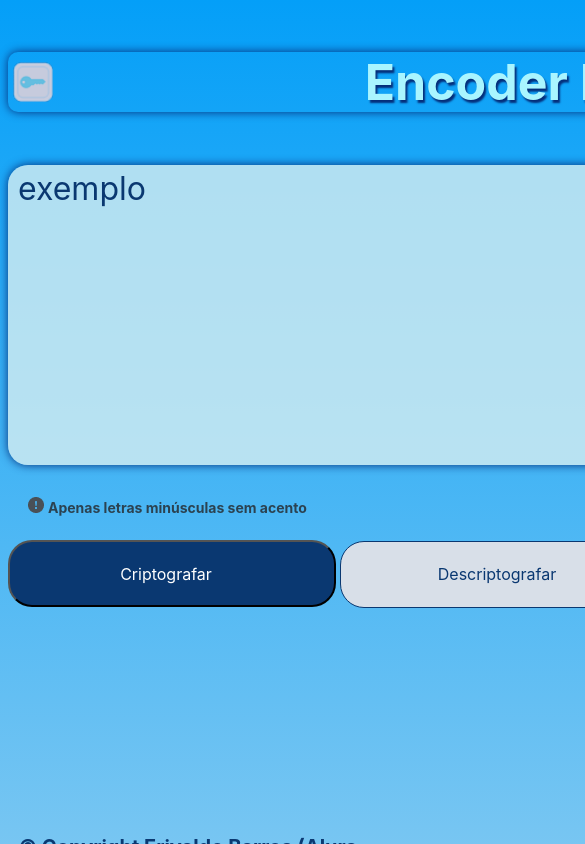
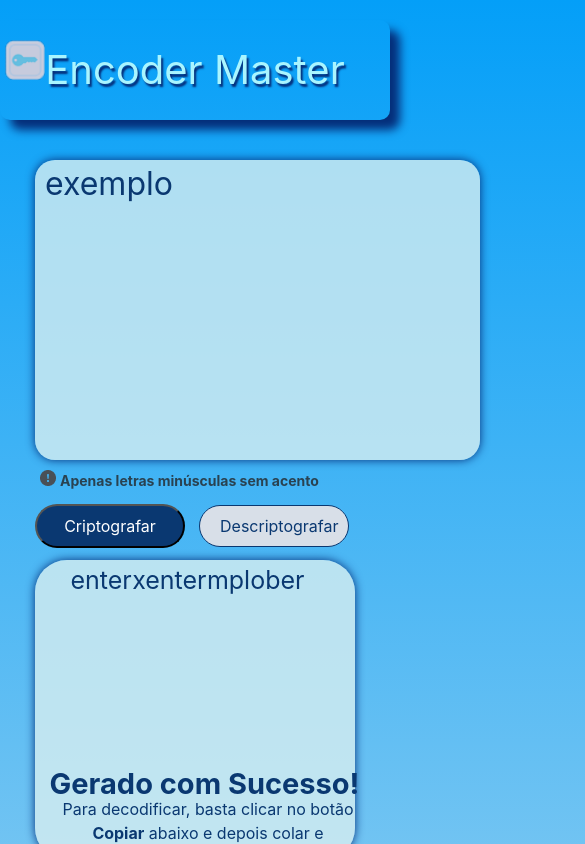
Before and after one commit to xpegoux/challenge-one-alura-encode, a plain HTML site: page index.html in a window 390 px wide. Both pictures are taken after a click on the button "Criptografar". Shown: the top 844 px of the page, 585 px wide, since content can reach past the window. Drawn offline with Linux system fonts and the light colour scheme.

Commit message:
mudança de layout

```diff
--- /dev/null
+++ b/css/reset.css
@@ -0,0 +1,48 @@
+/* http://meyerweb.com/eric/tools/css/reset/
+   v2.0 | 20110126
+   License: none (public domain)
+*/
+
+html, body, div, span, applet, object, iframe,
+h1, h2, h3, h4, h5, h6, p, blockquote, pre,
+a, abbr, acronym, address, big, cite, code,
+del, dfn, em, img, ins, kbd, q, s, samp,
+small, strike, strong, sub, sup, tt, var,
+b, u, i, center,
+dl, dt, dd, ol, ul, li,
+fieldset, form, label, legend,
+table, caption, tbody, tfoot, thead, tr, th, td,
+article, aside, canvas, details, embed,
+figure, figcaption, footer, header, hgroup,
+menu, nav, output, ruby, section, summary,
+time, mark, audio, video {
+	margin: 0;
+	padding: 0;
+	border: 0;
+	font-size: 100%;
+	font: inherit;
+	vertical-align: baseline;
+}
+/* HTML5 display-role reset for older browsers */
+article, aside, details, figcaption, figure,
+footer, header, hgroup, menu, nav, section {
+	display: block;
+}
+body {
+	line-height: 1;
+}
+ol, ul {
+	list-style: none;
+}
+blockquote, q {
+	quotes: none;
+}
+blockquote:before, blockquote:after,
+q:before, q:after {
+	content: '';
+	content: none;
+}
+table {
+	border-collapse: collapse;
+	border-spacing: 0;
+}
--- a/style.css
+++ b/css/style.css
@@ -4,12 +4,16 @@ body {
 
 /* HEADER */
 header {
-    padding: 10px 0;
+    padding: 30px 0;
+    margin: 20px 0;
+    box-shadow: 10px 10px 10px rgb(5, 46, 122);
+
+    border-radius: 10px;
 }
 
 .box {
     position: relative;
-    width: 1100px;
+    width: 940px;
     margin: 0 auto;
 }
 
@@ -23,40 +27,37 @@ header {
     font-size: 50px;
     color: #a9f5ff;
 
-    box-shadow: 0 0 10px rgb(5, 46, 122);
-    text-shadow: rgb(5, 46, 122) 2px 3px 2px;
-
-    border-radius: 10px;
+    text-shadow: 2px 3px 2px rgb(5, 46, 122);
 }
 
 /* LOGO key */
 .logo {
     position: absolute;
     bottom: 5px;
-    max-width: 100%;
 }
 
 /* MAIN CONFIGS */
-
 main {
-    width: 1100px;
-    height: 620px;
+    width: 940px;
     margin: 0 auto;
     padding: 10px 0;
 }
 
 /* DIGITE SEU TEXTO */
 .digite-texto {
-    position: absolute;
-    width: 640px;
+    display: inline-block;
+    width: 45%;
     height: 300px;
     padding: 0 10px;
+    margin: 0 30px;
 
     font-family: 'Inter';
     font-style: normal;
     font-weight: 400;
     font-size: 32px;
     line-height: 150%;
+
+    vertical-align: top;
 
     color: #0A3871;
     background-color: #d8eff1c9;
@@ -71,86 +72,68 @@ main {
 
 ::placeholder { /* Chrome, Firefox, Opera, Safari 10.1+ */
     color: #0A3871;
-  }
+}
+.digite-texto:hover {
+    box-shadow: 0 0 10px rgb(4, 255, 222);
+}
 
 /* RECTANGLE MODEL */
 .rectangle {
-    position: relative;
-    width: 400px;
-    height: 460px;
-    left: 690px;
-    bottom: 10px;
-    max-width: 100%;
+    display: inline-block;
+    width: 45%;
+    height: 300px;
 
     background: #d8eff1c9;
 
     box-shadow: 0 0 10px rgb(5, 46, 122);
-
     border-radius: 32px;
 }
-
+.rectangle:hover {
+    box-shadow: 0 0 10px rgb(4, 255, 222);
+}
 
 /*text: resultado aparecerá aqui*/
 .semResultado {
+    margin: 20px 0;
+    padding: 20px 0;
+    position: absolute;
     display: inline-block;
+    text-align: center;
+
+    left: 740px;
 }
 
 /* logo pre resultado */
 .cadeado {
-    position: absolute;
-    width: 290px;
-    height: 240px;
-    left: 870px;
-    bottom: 225px;
-    max-width: 100%;
+    position: relative;
+    width: 200px;
+    height: 150px;
 }
 
-/*Nenhuma mensagem encontrada*/
+/*O Resultado Aparecerá Aqui!*/
 .notfound {
-    position: absolute;
-    width: 336px;
-    height: 30px;
-    left: 845px;
-    bottom: 150px;
-
+    position: relative;
     font-family: 'Inter';
     font-style: normal;
     font-weight: 700;
     font-size: 29px;
     line-height: 120%;
-
-    text-align: center;
-    color: #0A3871;
-}
-
-/* Digite um texto que você deseja criptografar ou descriptografar. */
-.texto-example {
-    position: absolute;
-    width: 336px;
-    height: 30px;
-    left: 845px;
-    bottom: 80px;
-
-    font-family: 'Inter';
-    font-style: normal;
-    font-weight: 400;
-    font-size: 16px;
-    line-height: 150%;
-
-    text-align: center;
+    margin: 20px 0;
     color: #0A3871;
 }
 
 .comResultado {
     display: none;
+    position: absolute;
+
+    text-align: center;
+    left: 760px;
 }
 /* resultado codificado */
 .texto-codificado {
-    position: absolute;
+    position: relative;
     width: 330px;
     height: 250px;
-    left: 850px;
-    bottom: 210px;
 
     font-family: 'Inter';
     font-style: normal;
@@ -167,12 +150,10 @@ main {
 
 /* Condificado/decodificado com sucesso */
 .sucess-encode {
-    display: inline-block;
-    position: absolute;
+    position: relative;
     width: 336px;
     height: 30px;
-    left: 840px;
-    bottom: 155px;
+    bottom: 50px;
 
     font-family: 'Inter';
     font-style: normal;
@@ -186,11 +167,11 @@ main {
 
 /* infos: para codificar, basta clicar em copiar... */
 .texto-decode {
-    position: absolute;
+    position: relative;
     width: 336px;
     height: 30px;
-    left: 840px;
-    bottom: 125px;
+    bottom: 50px;
+    margin: 10px 0;
 
     font-family: 'Inter';
     font-style: normal;
@@ -198,19 +179,18 @@ main {
     font-size: 16px;
     line-height: 150%;
 
-    text-align: center;
     color: #0A3871;
+}
+
+.texto-decode strong {
+    font-weight: bold;
 }
 
 /* Letras Minusculas DIV CONFIGS*/
 .letras-minusculas {
+    display: block;
     align-items: center;
-    padding: 0px;
-    gap: 8px;
-
-    position: relative;
-    left: 20px;
-    bottom: 150px;
+    margin: 5px 40px;
 }
 
 /* Texto - Apenas letras minúsculas e sem acento. */
@@ -231,21 +211,16 @@ main {
 }
 
 /* BOTÕES */
-
 .botoes {
-    padding: 0px;
-
-    position: relative;
-    left: 0px;
-    bottom: 133px;
+    display: inline-block;
+    margin: 10px 30px;
 }
 
 /*Criptografar Configs (button and text) */
 .button-criptografar {
-    padding: 16px;
-
-    width: 328px;
-    height: 67px;
+    padding: 20px;
+    width: 200px;
+    height: 10px;
 
     background: #0A3871;
     border-radius: 24px;
@@ -260,8 +235,7 @@ main {
 }
 
 .text-criptografar {
-    width: 280px;
-    height: 19px;
+    position: relative;
 
     font-family: 'Inter';
     font-style: normal;
@@ -275,10 +249,9 @@ main {
 
 /*Descriptografar Configs (button and text) */
 .button-descriptografar {
-    padding: 16px;
-
-    width: 328px;
-    height: 67px;
+    padding: 20px;
+    width: 200px;
+    height: 10px;
 
     background: #D8DFE8;
 
@@ -295,8 +268,7 @@ main {
 }
 
 .text-descriptografar {
-    width: 280px;
-    height: 19px;
+    position: relative;
 
     font-family: 'Inter';
     font-style: normal;
@@ -311,16 +283,13 @@ main {
 /*Copy Configs (button and text) */
 .buttonCopy {
     display: none;
-    position: relative;
-    left: 735px;
-    bottom: 200px;
+    margin: 10px 135px;
 }
 
 .button-copy {
-    padding: 16px;
-    gap: 8px;
-    width: 315px;
-    height: 67px;
+    padding: 20px;
+    width: 200px;
+    height: 10px;
 
     background: #D8DFE8;
 
@@ -337,8 +306,7 @@ main {
 }
 
 .text-copy {
-    width: 280px;
-    height: 19px;
+    position: relative;
 
     font-family: 'Inter';
     font-style: normal;
@@ -385,3 +353,71 @@ footer {
 
     color: #0A3871;
 }
+
+@media screen and (max-width: 414px) {
+    header, .box, .titulo-principal, main, .digite-texto, .rectangle, .letras-minusculas, .botoes, .buttonCopy, footer {
+        width: auto;
+    }
+
+    .titulo-principal {
+        font-size: 2.5em;
+    }
+
+    .digite-texto, .rectangle {
+        margin: 10px 35px;
+        position: relative;
+        display: block;
+    }
+
+    .rectangle {
+        top: 90px;
+    }
+
+    .semResultado {
+        position: absolute;;
+    }
+
+    .cadeado {
+        position: relative;
+        right: 42em;
+    }
+
+    .notfound {
+        font-size: 20px;
+        position: relative;
+        right: 33.5em;
+    }
+
+    .texto-codificado {
+        position: relative;
+        right: 29.5em;
+        margin: 0 10px;
+    }
+
+    .sucess-encode {
+        position: relative;
+        right: 26.5em;
+        margin: 0 10px;
+    }
+
+    .texto-decode {
+        position: relative;
+        right: 47.5em;
+        margin: 0 5px;
+    }
+
+    .botoes, .letras-minusculas {
+        position: relative;
+        bottom: 310px;
+    }
+
+    .button-copy, .button-criptografar, .button-descriptografar {
+        width: 150px;
+        margin: 0 5px;
+    }
+
+    .footer {
+        position: relative;
+    }
+
+}
--- a/index.html
+++ b/index.html
@@ -2,10 +2,13 @@
 <html lang="pt-br">
 <head>
     <meta charset="UTF-8">
-    <meta name="viewport" content="width=device-width">
+    <meta name="viewport" content="width=device-width, initial-scale=1.0">
+    <link rel="shortcut icon" href="img/key.png" type="image/x-icon">
     <title>Decodificador de Textos</title>
-    <link rel="stylesheet" href="style.css">
-    <script defer src="script.js"></script> <!-- defer: carrega depois do HTML-->
+
+    <link rel="stylesheet" href="./css/reset.css">
+    <link rel="stylesheet" href="./css/style.css">
+    <script defer src="./js/script.js"></script> <!-- defer: carrega depois do HTML-->
 </head>
 <body>
     <header>
@@ -15,17 +18,13 @@
         </div>
     </header>
     <main>
-        <textarea class="digite-texto" placeholder="Digite seu texto aqui" id="digiteTexto"></textarea>
+        <textarea type="text" class="digite-texto" placeholder="Digite seu texto aqui" id="digiteTexto"></textarea>
 
-        <div class="rectangle 1"></div>
+        <section class="rectangle">
             <div class="semResultado">
                 <img src="img/cadeado.png" class="cadeado">
                 <p class="notfound">O Resultado Aparecerá Aqui!</p>
-            <p class="texto-example">
-                Digite um texto que você deseja criptografar ou descriptografar.
-            </p>
             </div>
-
             <div class="comResultado">
                 <textarea class="texto-codificado" id="textoCodificado" readonly></textarea>
                 <p class="sucess-encode">Gerado com Sucesso!</p>
@@ -33,13 +32,13 @@
                     Para decodificar, basta clicar no botão <strong>Copiar</strong> abaixo e depois colar e descriptografar.
                 </p>
             </div>
-
+        </section>
         <div class="letras-minusculas">
             <img src="img/bi_exclamation-circle-fill.png" class="exclamation">
             <p class="letrasMinusculas">Apenas letras minúsculas sem acento</p>
         </div>
 
-        <div class="botoes">
+        <section class="botoes">
             <button class="button-criptografar" id="buttonEncode">
                 <p class="text-criptografar">Criptografar</p>
             </button>
@@ -47,7 +46,7 @@
             <button class="button-descriptografar" id="buttonDecode">
                 <p class="text-descriptografar">Descriptografar</p>
             </button>
-        </div>
+        </section>
 
         <div class="buttonCopy">
             <button class="button-copy">
```
Also changed, not shown: js/script.js (renamed from script.js), 1 other file. Lines whose indentation alone changed are shown as unchanged.
